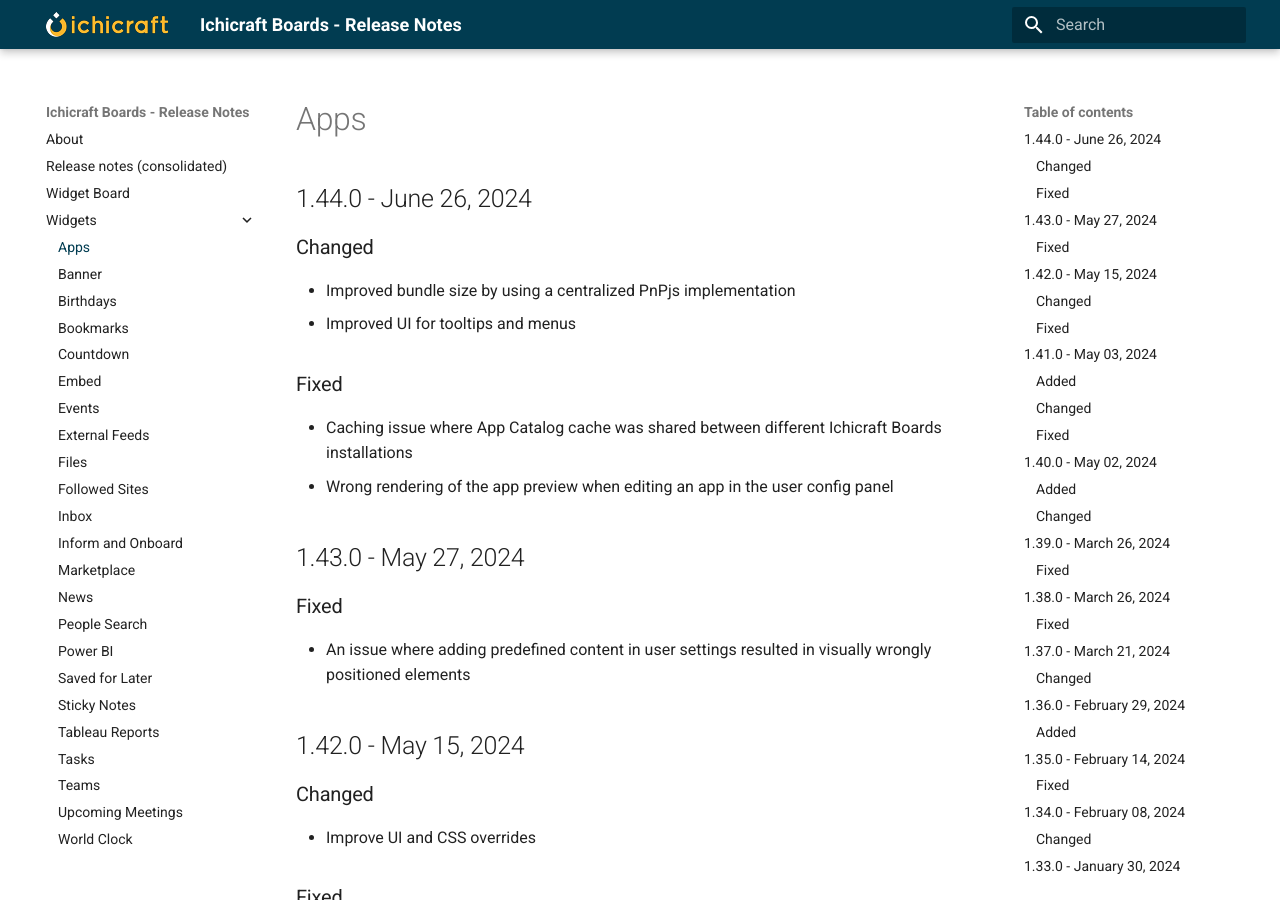
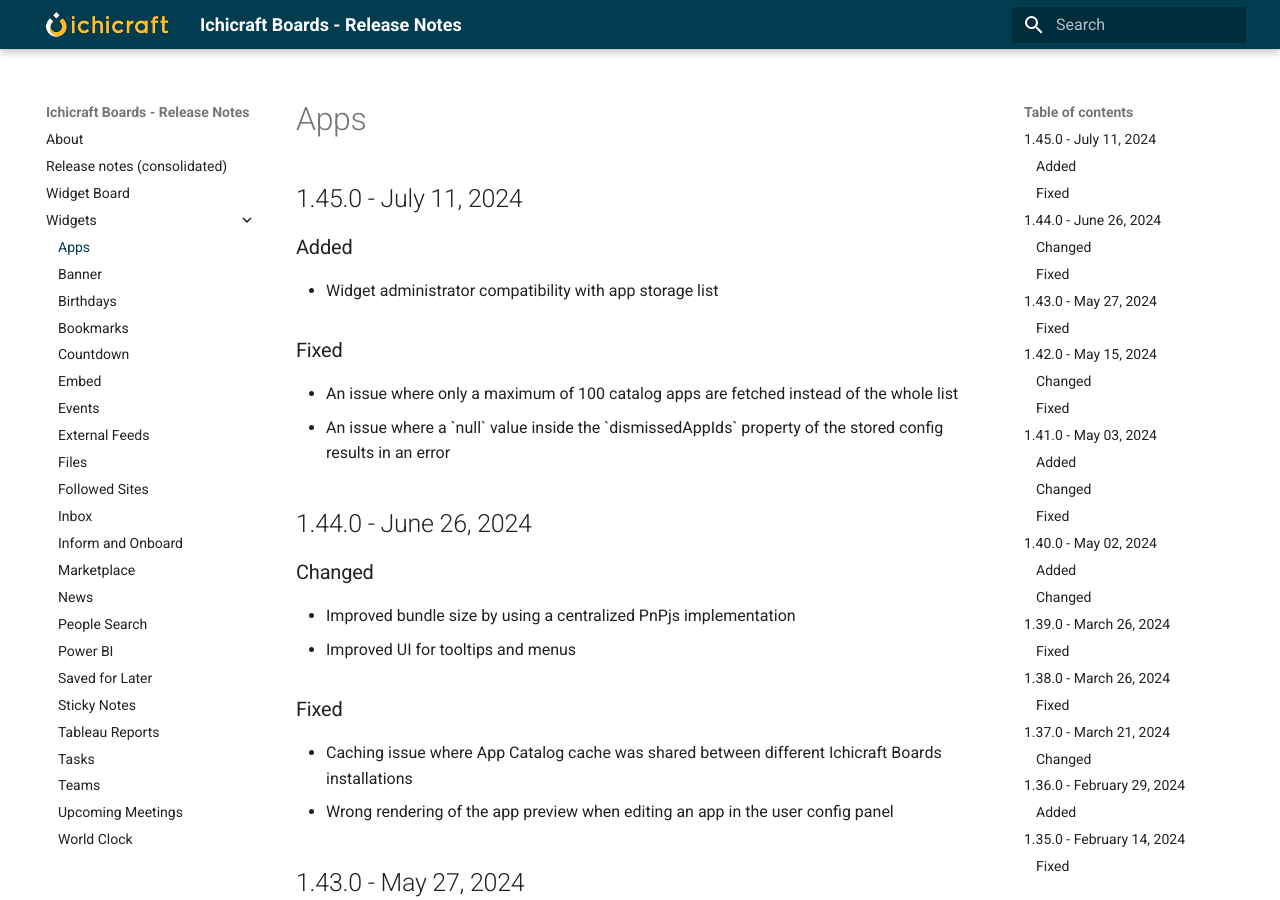
Before and after one commit to ichicraft/widgets-docs, an MkDocs documentation site: the page built from docs/Widgets/Apps.md, in a window 1280 px wide and 900 px high. Built offline with MkDocs 1.6.1 and Material for MkDocs 9.7.7, drawn with Linux system fonts in a browser that asks for light colours.

```diff
--- a/docs/Widgets/Apps.md
+++ b/docs/Widgets/Apps.md
@@ -1,3 +1,12 @@
+## 1.45.0 - July 11, 2024
+
+### Added
+- Widget administrator compatibility with app storage list
+
+### Fixed
+- An issue where only a maximum of 100 catalog apps are fetched instead of the whole list
+- An issue where a &#x60;null&#x60; value inside the &#x60;dismissedAppIds&#x60; property of the stored config results in an error
+
 ## 1.44.0 - June 26, 2024
 
 ### Changed
```
Also changed, not shown: docs/Release-notes-(consolidated).md (+9 -0 lines).
